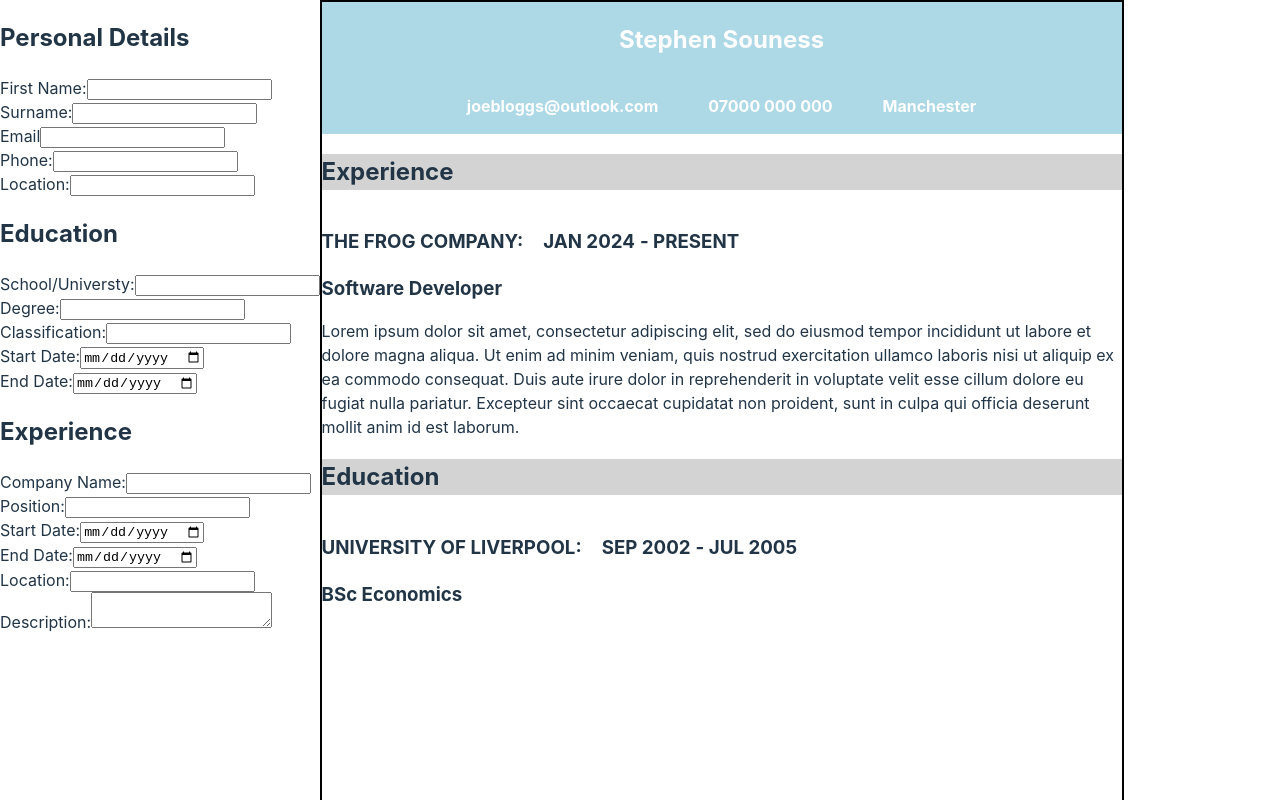
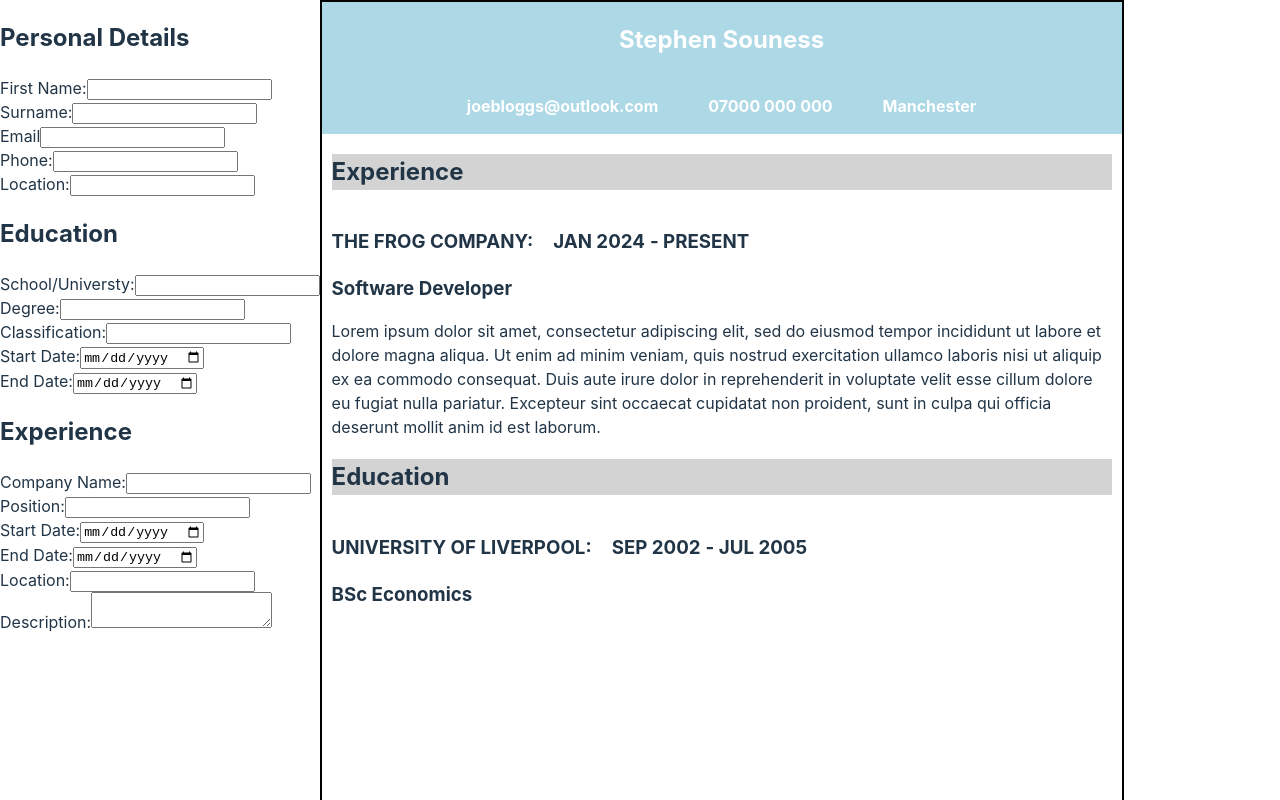
Before and after one commit to souste/cv-application, a React (Vite) app: page / in a window 1280 px wide. Shown: the top 800 px of the page. Built offline with nearby package versions, Linux system fonts and the light colour scheme.

Commit message:
padding applied to cv-template

```diff
--- a/src/App.css
+++ b/src/App.css
@@ -62,3 +62,9 @@
 .degree {
   margin: 0;
 }
+
+.cv-experience-container,
+.cv-education-container {
+  padding-left: 10px;
+  padding-right: 10px;
+}
```
